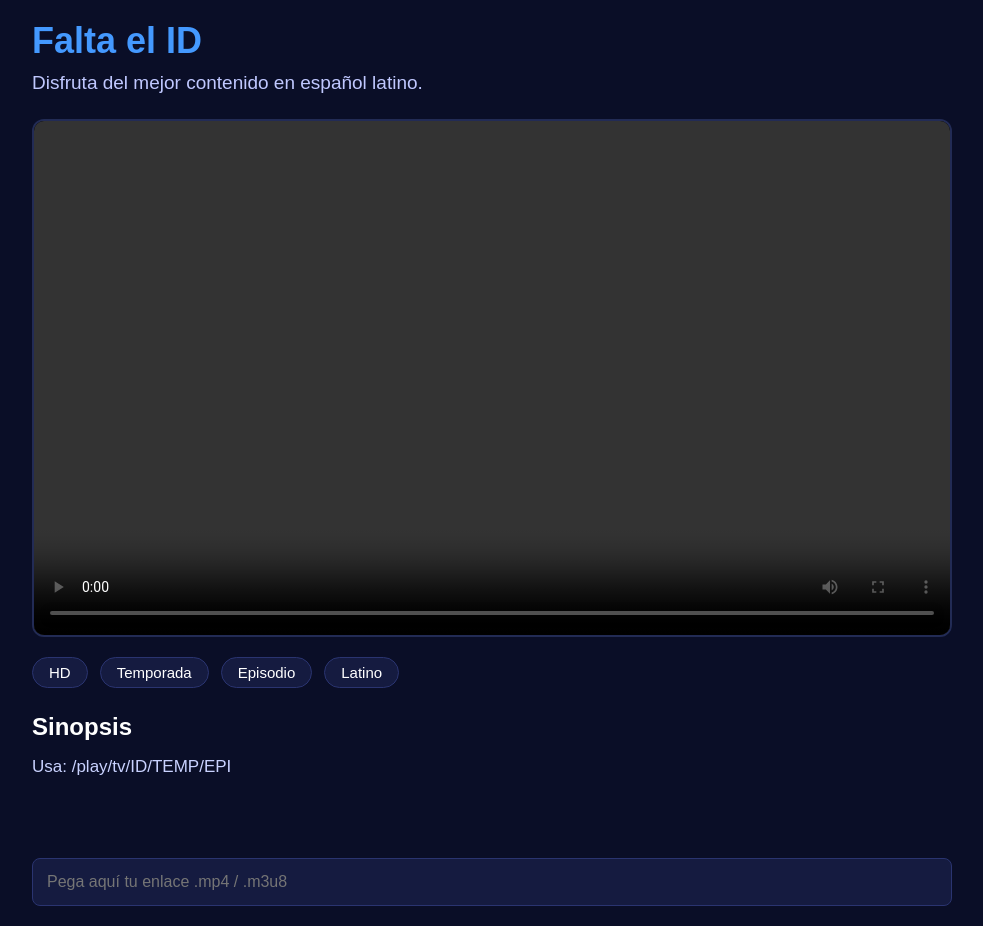
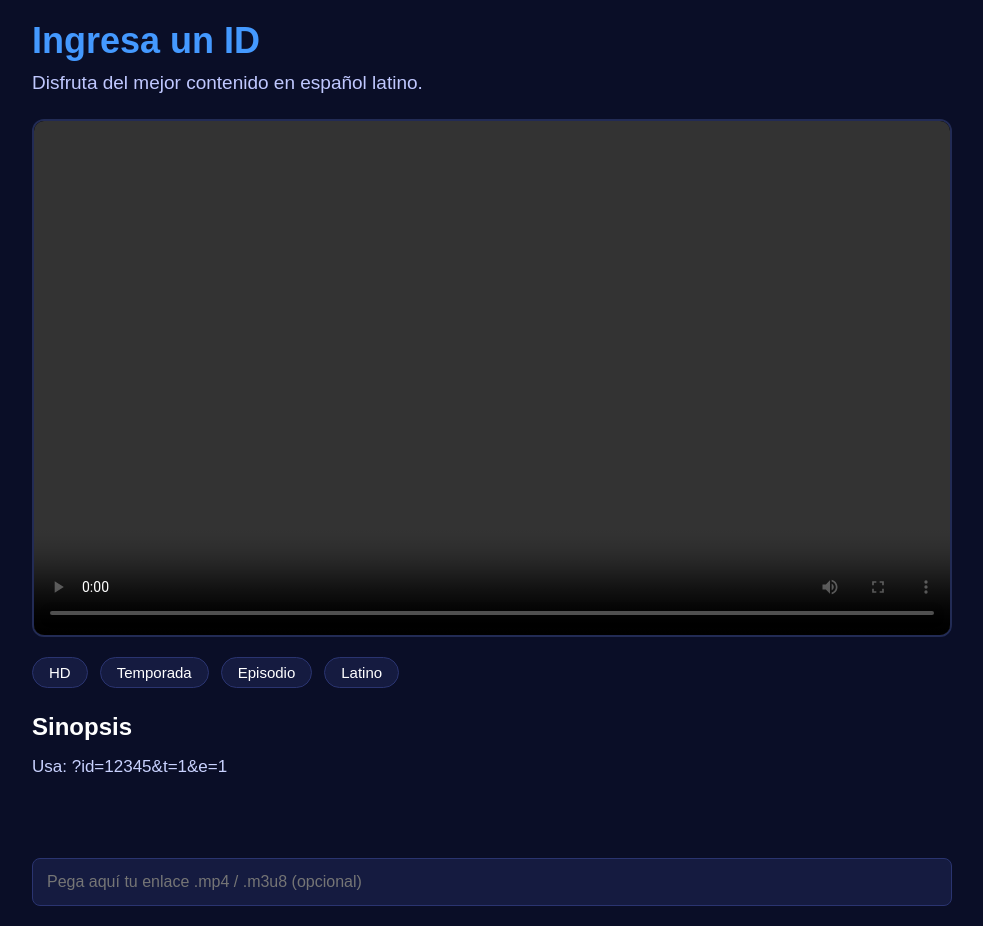
Before and after one commit to recargasGames/Telyx, a plain HTML site: page play/tv.html in a window 1280 px wide. Shown: the whole page, without its empty margins (148-1131 px from the left). Drawn offline with Linux system fonts and the light colour scheme.

Commit message:
Update input placeholder and refactor ID retrieval

```diff
--- a/play/tv.html
+++ b/play/tv.html
@@ -68,38 +68,33 @@
     <h3>Sinopsis</h3>
     <p id="sinopsis">Obteniendo información...</p>
 
-    <input type="text" id="fuente" class="entrada" placeholder="Pega aquí tu enlace .mp4 / .m3u8">
+    <input type="text" id="fuente" class="entrada" placeholder="Pega aquí tu enlace .mp4 / .m3u8 (opcional)">
 
 <script>
 const API_KEY = "86694f7126511f241254f76f60820528";
 
-// ✅ LECTURA SEGURA
-const ruta = window.location.pathname;
-const coincidencia = ruta.match(/\/play\/tv\/(\d+)(?:\/(\d+))?(?:\/(\d+))?/);
-let idTmdb = "", temp = "1", epi = "1";
-if (coincidencia) {
-    idTmdb = coincidencia[1];
-    if (coincidencia[2]) temp = coincidencia[2];
-    if (coincidencia[3]) epi = coincidencia[3];
-}
+const params = new URLSearchParams(window.location.search);
+const idTmdb = params.get("id") || "";
+const temp = params.get("t") || "1";
+const epi = params.get("e") || "1";
 
 async function cargarInfo() {
-    if (!idTmdb) {
-        document.getElementById("titulo").textContent = "Falta el ID";
-        document.getElementById("sinopsis").textContent = "Usa: /play/tv/ID/TEMP/EPI";
+    if (!idTmdb || isNaN(idTmdb)) {
+        document.getElementById("titulo").textContent = "Ingresa un ID";
+        document.getElementById("sinopsis").textContent = "Usa: ?id=12345&t=1&e=1";
         return;
     }
     try {
-        const res = await fetch(`https://api.themoviedb.org/3/tv/${idTmdb}?api_key=${API_KEY}&language=es-ES`);
+        const res = await fetch(`https://api.themoviedb.org/3/tv/${idTmdb}?api_key=${API_KEY}&language=es`);
+        if (!res.ok) throw new Error("No encontrado");
         const datos = await res.json();
-        if (!datos || datos.success === false) throw new Error();
 
         document.getElementById("titulo").textContent = datos.name;
         document.getElementById("tempEp").textContent = `Temporada ${temp} • Episodio ${epi}`;
         document.getElementById("sinopsis").textContent = datos.overview || "Sin sinopsis disponible.";
     } catch {
         document.getElementById("titulo").textContent = "ID no válido";
-        document.getElementById("sinopsis").textContent = "Verifica el ID de TMDb.";
+        document.getElementById("sinopsis").textContent = `El ID ${idTmdb} no existe en TMDb.`;
     }
 }
 
```
